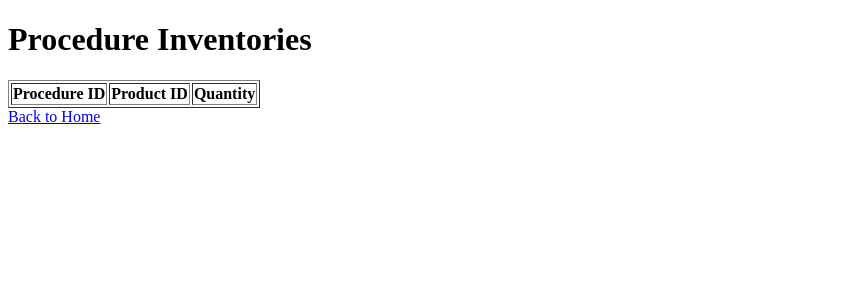
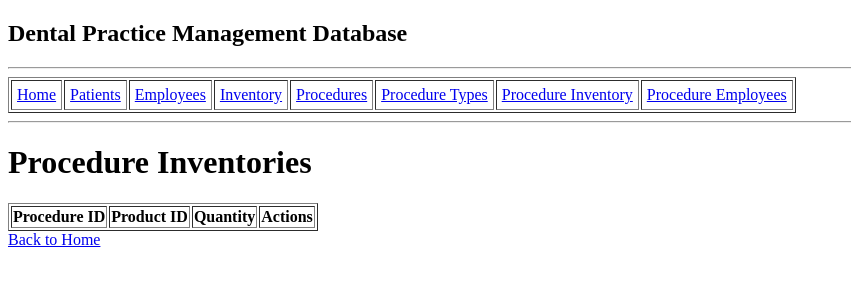
Before and after one commit to burton-its/step3, a Flask app: page /browse_procedure_inventory in a window 1280 px wide. Shown: the top 300 px of the page, without its empty margins (0-851 px from the left). Run offline with Flask 3, Linux system fonts and the light colour scheme; data that the repository does not hold is empty; some libraries are stand-ins or nearby versions.

Commit message:
nav bar and M:M edit

```diff
--- a/app.py
+++ b/app.py
@@ -2,7 +2,7 @@ from flask import Flask, render_template, json, redirect
 from flask_mysqldb import MySQL
 from flask import request
 import os
-
+import MySQLdb.cursors
 
 app = Flask(__name__)
 app.config.from_pyfile(os.path.join(os.path.dirname(__file__), "config.py"))
@@ -77,17 +77,41 @@ def browse_procedure_types():
     cur.close()
     return render_template('browse_procedure_types.html', procedure_types=procedure_types)
 
+
 @app.route('/browse_procedure_inventory')
 def browse_procedure_inventory():
-    cur = mysql.connection.cursor()
+    cur = mysql.connection.cursor(MySQLdb.cursors.DictCursor)
+    cur.execute("SELECT procedure_id, product_id, quantity_used FROM procedure_inventory;")
+    procedure_inventories = cur.fetchall()
+    cur.close()
+    return render_template("browse_procedure_inventory.html",
+                           procedure_inventories=procedure_inventories)
 
-    query6 = 'SELECT * FROM procedure_inventory;'
+@app.route('/procedure_inventory/edit/<int:procedure_id>/<int:product_id>', methods=['GET', 'POST'])
+def edit_procedure_inventory(procedure_id, product_id):
+    cur = mysql.connection.cursor(MySQLdb.cursors.DictCursor)
 
-    cur.execute(query6)
-    procedure_inventories = cur.fetchall()
+    if request.method == 'POST':
+        quantity_used = request.form["quantity_used"]
+        cur.execute("""
+            UPDATE procedure_inventory
+            SET quantity_used = %s
+            WHERE procedure_id = %s AND product_id = %s
+        """, (quantity_used, procedure_id, product_id))
+        mysql.connection.commit()
+        cur.close()
+        return redirect(url_for('browse_procedure_inventory'))
 
+    # GET: load current values
+    cur.execute("""
+        SELECT procedure_id, product_id, quantity_used
+        FROM procedure_inventory
+        WHERE procedure_id = %s AND product_id = %s
+    """, (procedure_id, product_id))
+    row = cur.fetchone()
     cur.close()
-    return render_template('browse_procedure_inventory.html', procedure_inventories=procedure_inventories)
+
+    return render_template("edit_procedure_inventory.html", row=row)
 
 @app.route('/browse_procedure_employees')
 def browse_procedure_employees():
@@ -164,6 +188,7 @@ def delete_patient(patient_id):
     return redirect('/browse_patients')
 
 
+
 # Listener
 if __name__ == "__main__":
 
--- /dev/null
+++ b/templates/base.html
@@ -0,0 +1,29 @@
+<!DOCTYPE html>
+<html>
+<head>
+    <title>{% block title %}Dental Practice Management Database{% endblock %}</title>
+</head>
+<body>
+
+    <h2>Dental Practice Management Database</h2>
+    <hr>
+
+    <table border="1" cellpadding="5">
+        <tr>
+            <td><a href="{{ url_for('home') }}">Home</a></td>
+            <td><a href="{{ url_for('browse_patients') }}">Patients</a></td>
+            <td><a href="{{ url_for('browse_employees') }}">Employees</a></td>
+            <td><a href="{{ url_for('browse_inventory') }}">Inventory</a></td>
+            <td><a href="{{ url_for('browse_procedures') }}">Procedures</a></td>
+            <td><a href="{{ url_for('browse_procedure_types') }}">Procedure Types</a></td>
+            <td><a href="{{ url_for('browse_procedure_inventory') }}">Procedure Inventory</a></td>
+            <td><a href="{{ url_for('browse_procedure_employees') }}">Procedure Employees</a></td>
+        </tr>
+    </table>
+
+    <hr>
+
+    {% block content %}{% endblock %}
+
+</body>
+</html>
--- a/templates/browse_procedure_inventory.html
+++ b/templates/browse_procedure_inventory.html
@@ -1,9 +1,8 @@
-<!DOCTYPE html>
-<html>
-<head>
-    <title>Browse Procedure Inventories</title>
-</head>
-<body>
+{% extends "base.html" %}
+
+{% block title %}Procedure Inventory{% endblock %}
+
+{% block content %}
     <h1>Procedure Inventories</h1>
 
 <table border="1">
@@ -11,18 +10,24 @@
     <th>Procedure ID</th>
     <th>Product ID</th>
     <th>Quantity</th>
-
+    <th>Actions</th>
 </tr>
 
-    {% for procedure_inventory in procedure_inventories %}
+{% for pi in procedure_inventories %}
 <tr>
-        <td>{{ procedure_inventory.procedure_id }}</td>
-        <td>{{ procedure_inventory.product_id }}</td>
-        <td>{{ procedure_inventory.quantity_used }}</td>
+    <td>{{ pi["procedure_id"] }}</td>
+    <td>{{ pi["product_id"] }}</td>
+    <td>{{ pi["quantity_used"] }}</td>
+    <td>
+        <a href="{{ url_for('edit_procedure_inventory',
+                            procedure_id=pi['procedure_id'],
+                            product_id=pi['product_id']) }}">
+            Edit
+        </a>
+    </td>
 </tr>
 {% endfor %}
 </table>
 
     <a href="/">Back to Home</a>
-</body>
-</html>
+{% endblock %}
```
Also changed, not shown: templates/browse_employees.html (+7 -8 lines), templates/browse_inventory.html (+6 -8 lines), templates/browse_patients.html (+6 -8 lines), templates/browse_procedure_employees.html (+6 -8 lines), templates/browse_procedure_types.html (+6 -8 lines), templates/browse_procedures.html (+7 -8 lines), templates/edit_procedure_inventory.html (added, +17 -0 lines). Lines whose indentation alone changed are shown as unchanged.
